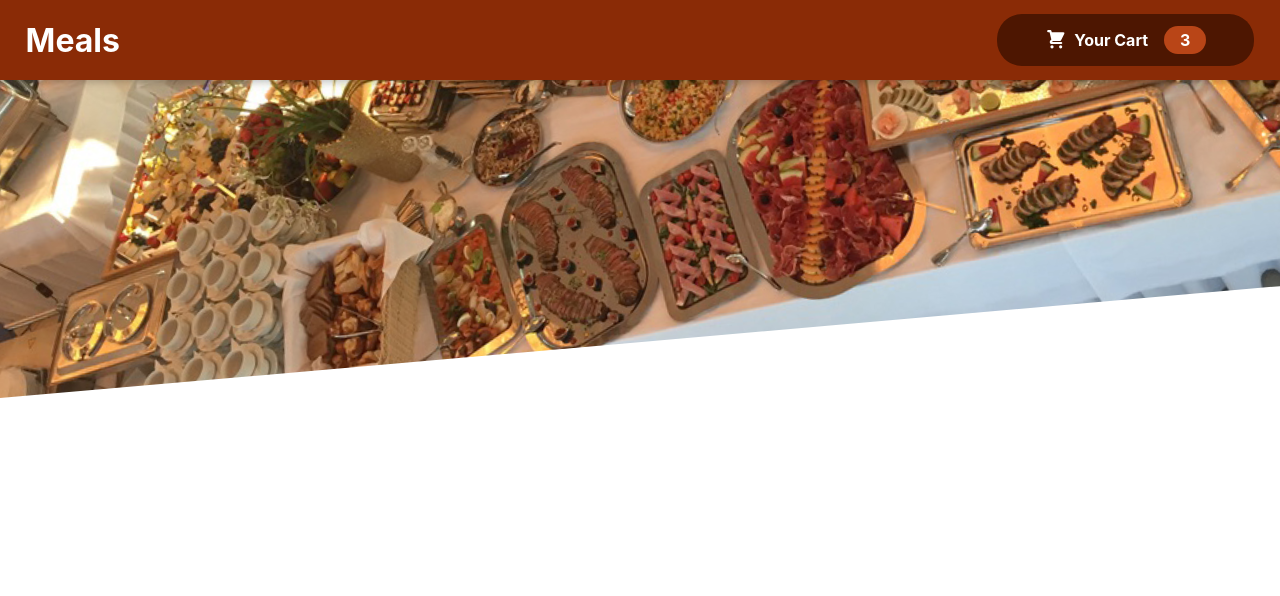
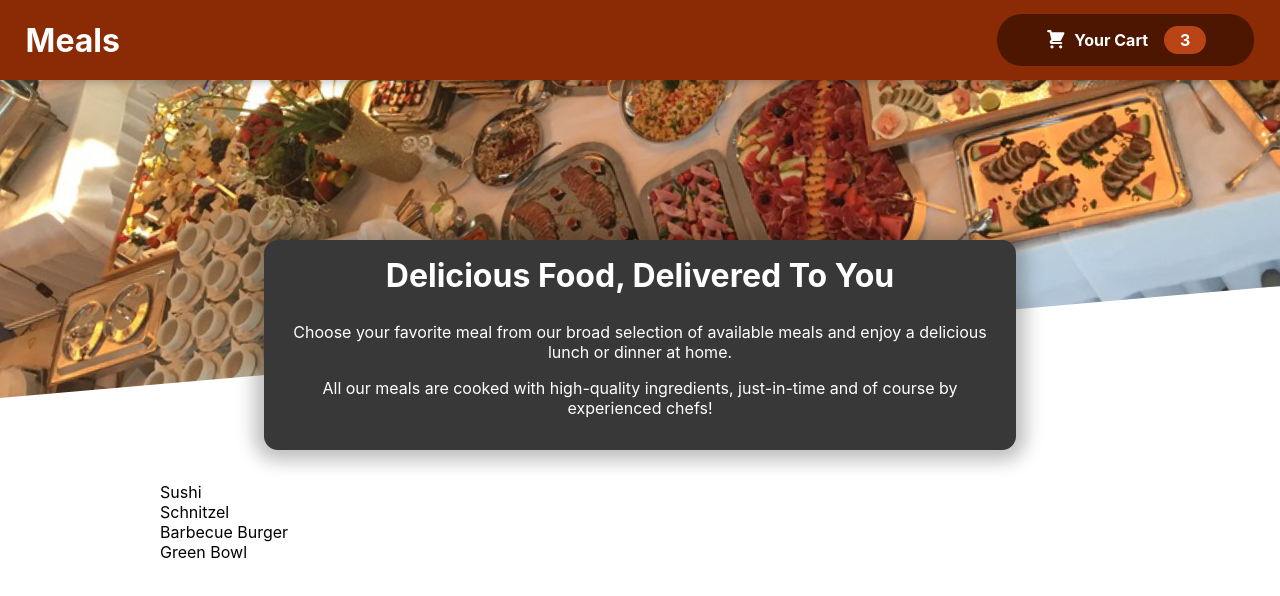
Before and after one commit to EdenGoforIt/react-order-management, a React (Create React App) app: page / in a window 1280 px wide. Shown: the top 596 px of the page. Built offline with nearby package versions, Linux system fonts and the light colour scheme.

Commit message:
arrange meals by folders

```diff
--- a/src/App.js
+++ b/src/App.js
@@ -1,10 +1,14 @@
 import './App.css';
 import Header from './components/Layout/Header/Header';
+import Meals from './components/Meals/Meals/Meals';
 
 function App() {
 	return (
 		<>
 			<Header />
+			<main>
+				<Meals />
+			</main>
 		</>
 	);
 }
--- /dev/null
+++ b/src/components/Meals/Meals/Meals.js
@@ -0,0 +1,13 @@
+import AvailableMeals from '../AvailableMeals/AvailableMeals';
+import MealsSummary from '../MealsSummary/MealsSummary';
+
+const Meals = () => {
+	return (
+		<>
+			<MealsSummary />
+			<AvailableMeals />
+		</>
+	);
+};
+
+export default Meals;
```
Also changed, not shown: src/components/Meals/AvailableMeals/AvailableMeals.js (renamed from src/components/Meals/AvailableMeals.js), src/components/Meals/AvailableMeals/AvailableMeals.module.css (renamed from src/components/Meals/AvailableMeals.module.css), src/components/Meals/Meals.js (deleted), src/components/Meals/MealsSummary/MealsSummary.js (renamed from src/components/Meals/MealsSummary.js), src/components/Meals/MealsSummary/MealsSummary.module.css (renamed from src/components/Meals/MealsSummary.module.css).
